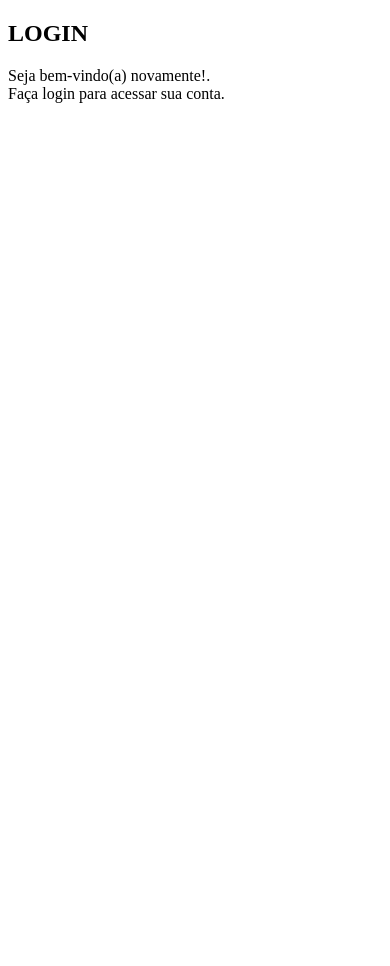
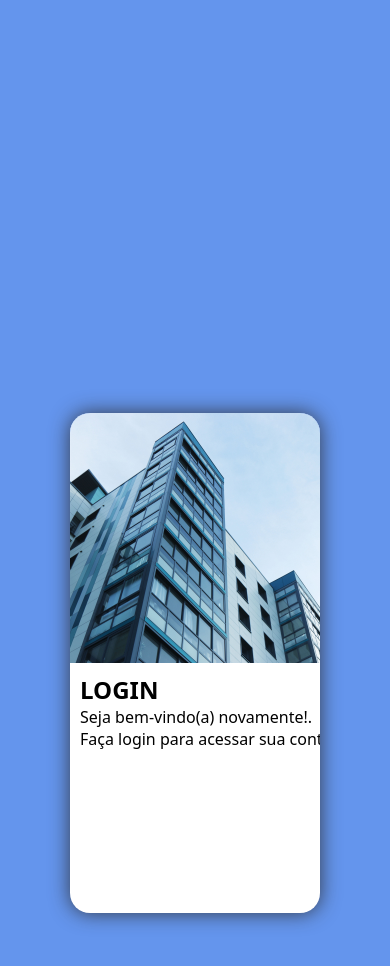
Before and after one commit to weslenmombach/projeto-login, a PHP site: page / in a window 390 px wide. Shown: the top 966 px of the page. Run offline with PHP 8.4, Linux system fonts and the light colour scheme.

Commit message:
mobile first - tela de login

```diff
--- a/estilos/style.css
+++ b/estilos/style.css
@@ -1 +1,49 @@
 @charset "UTF-8";
+
+*{
+    font-family: system-ui, -apple-system, BlinkMacSystemFont, 'Segoe UI', Roboto, Oxygen, Ubuntu, Cantarell, 'Open Sans', 'Helvetica Neue', sans-serif;
+    padding: 0px;
+    margin: 0px;
+    box-sizing: border-box;
+}
+
+body{
+    background-color: cornflowerblue;
+    width: 100vw;
+    height: 100vh;
+}
+
+main{
+    width: 100vw;
+    height: 100vh;
+    position: relative;
+}
+
+#login{
+    position: absolute;
+    top: 50%;
+    left: 50%;
+    transform: translate(-50%, -50%);
+    background-color: white;
+    width: 250px;
+    height: 500px;
+    border-radius: 20px;
+    overflow: hidden;
+    box-shadow: 0px 0px 20px rgba(43, 42, 42, 0.856);
+}
+
+#imagem{
+    display: block;
+    /*Utilizo display: block para que sempre seja exibida*/
+    background: cornflowerblue url(../imagens/predio.jpg) no-repeat;
+    height: 250px;
+    background-size: cover;
+    background-position: left bottom;
+}
+
+#form{
+    display: block;
+    padding: 10px;
+    height: 100vh;
+    width: 90vw;
+}
```
